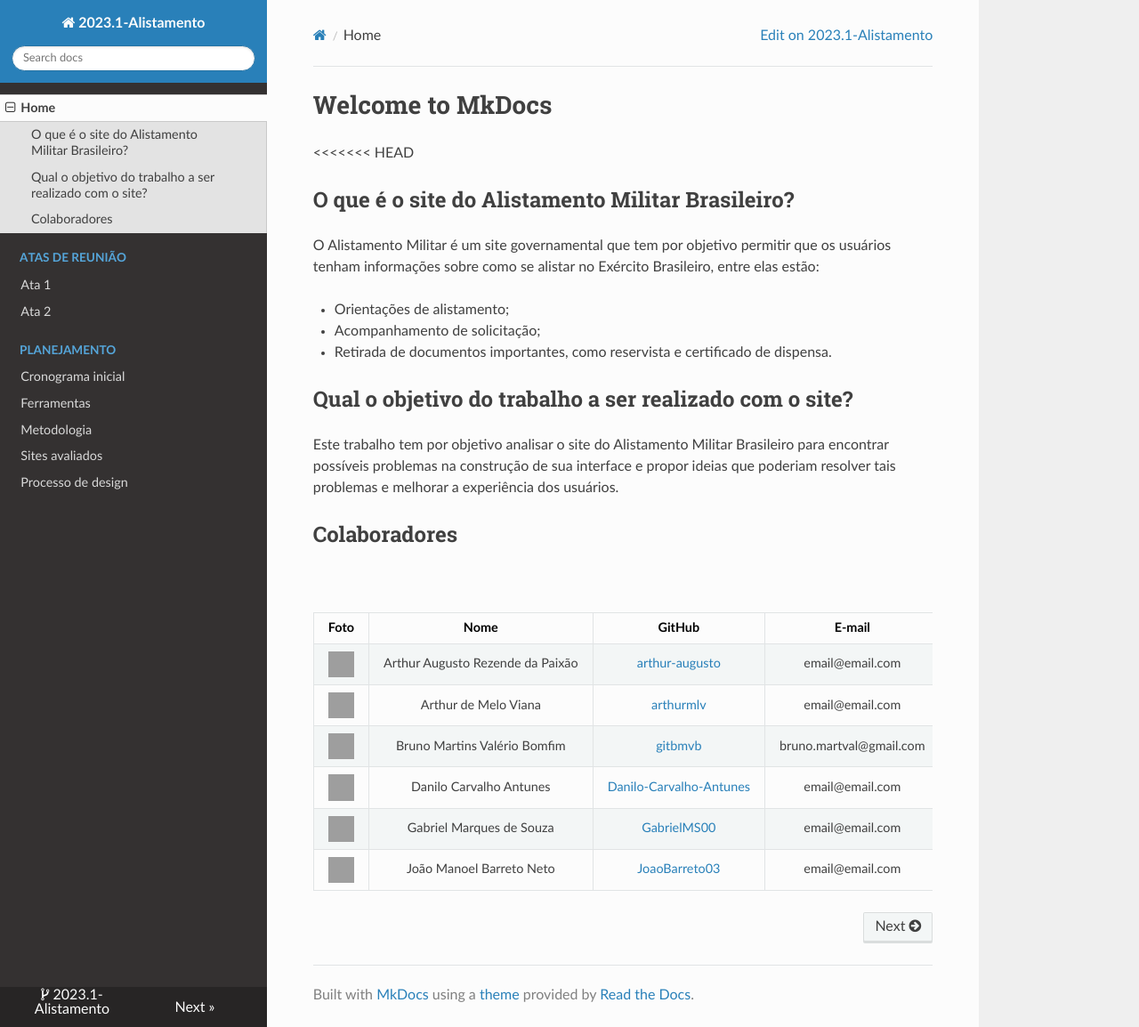
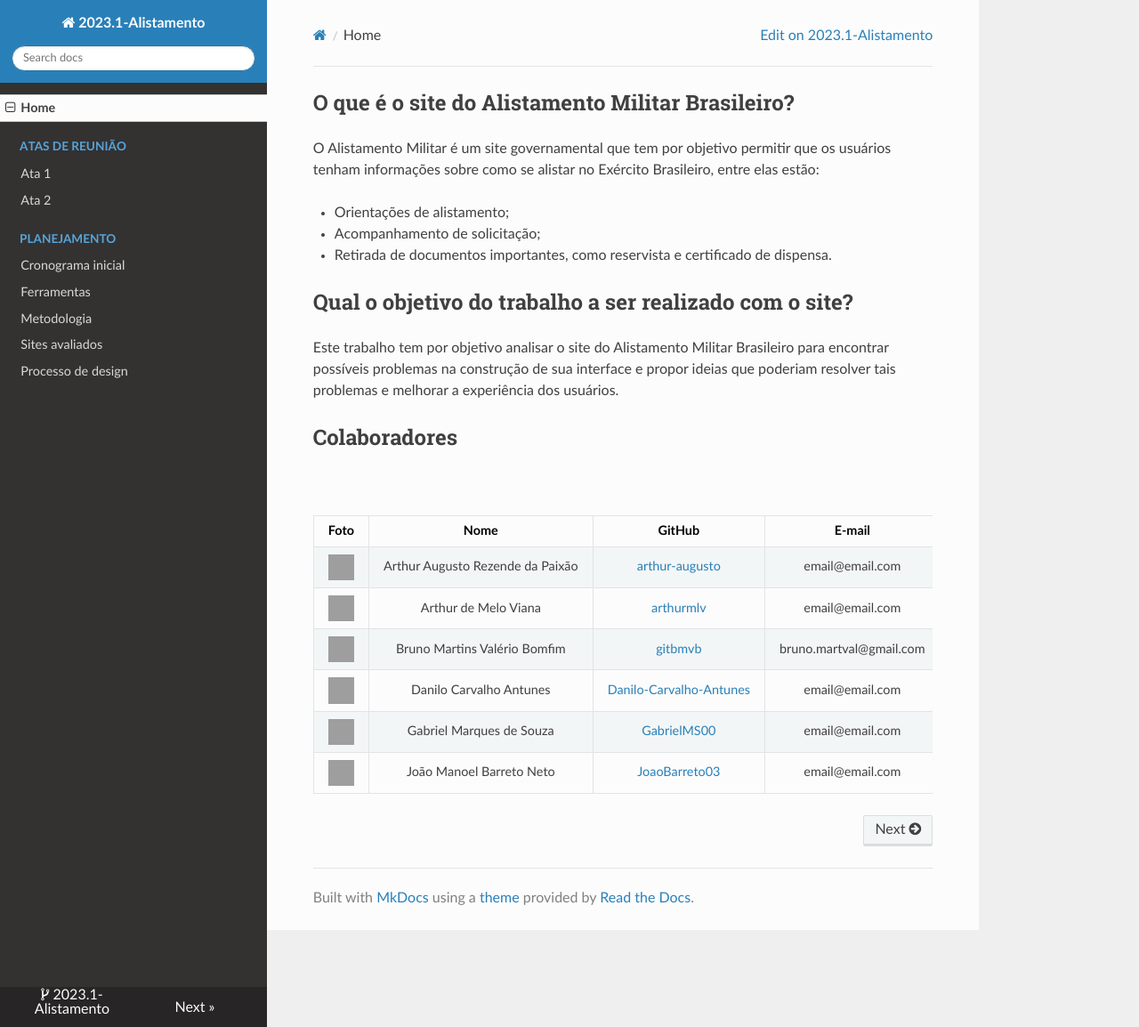
Before and after one commit to Interacao-Humano-Computador/2023.1-Alistamento, an MkDocs documentation site: the page built from docs/index.md, in a window 1280 px wide and 1154 px high. Shown: the whole window at 89% size. Built offline with MkDocs 1.6.1, drawn with Linux system fonts in a browser that asks for light colours; nearby versions of some CDN libraries; grey boxes are pictures that could not be loaded.

Commit message:
fixing index.md bug

```diff
--- a/docs/index.md
+++ b/docs/index.md
@@ -1,6 +1,3 @@
-# Welcome to MkDocs
-
-<<<<<<< HEAD
 ## O que é o site do Alistamento Militar Brasileiro?
 
 O Alistamento Militar é um site governamental que tem por objetivo permitir que os usuários tenham informações sobre como se alistar no Exército Brasileiro, entre elas estão:
```
